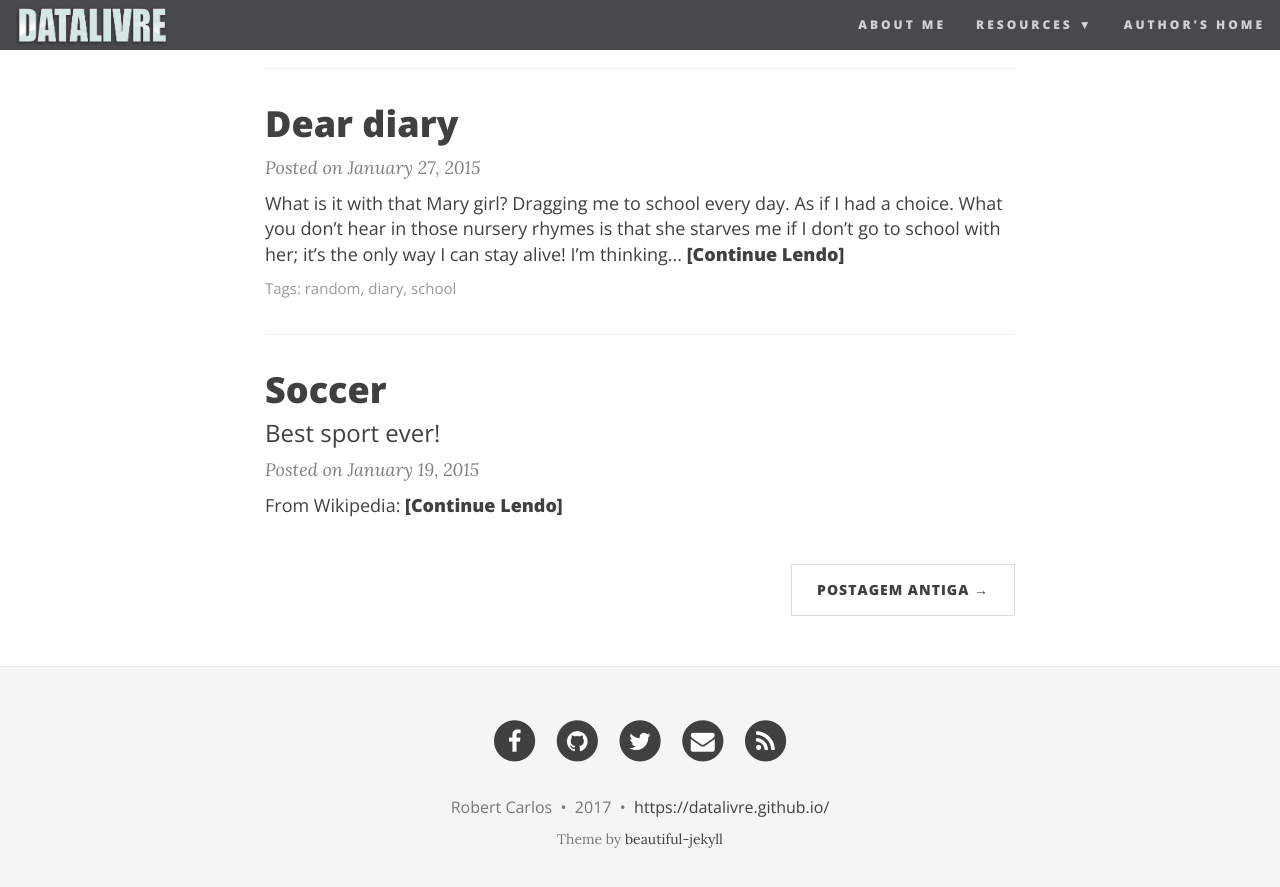
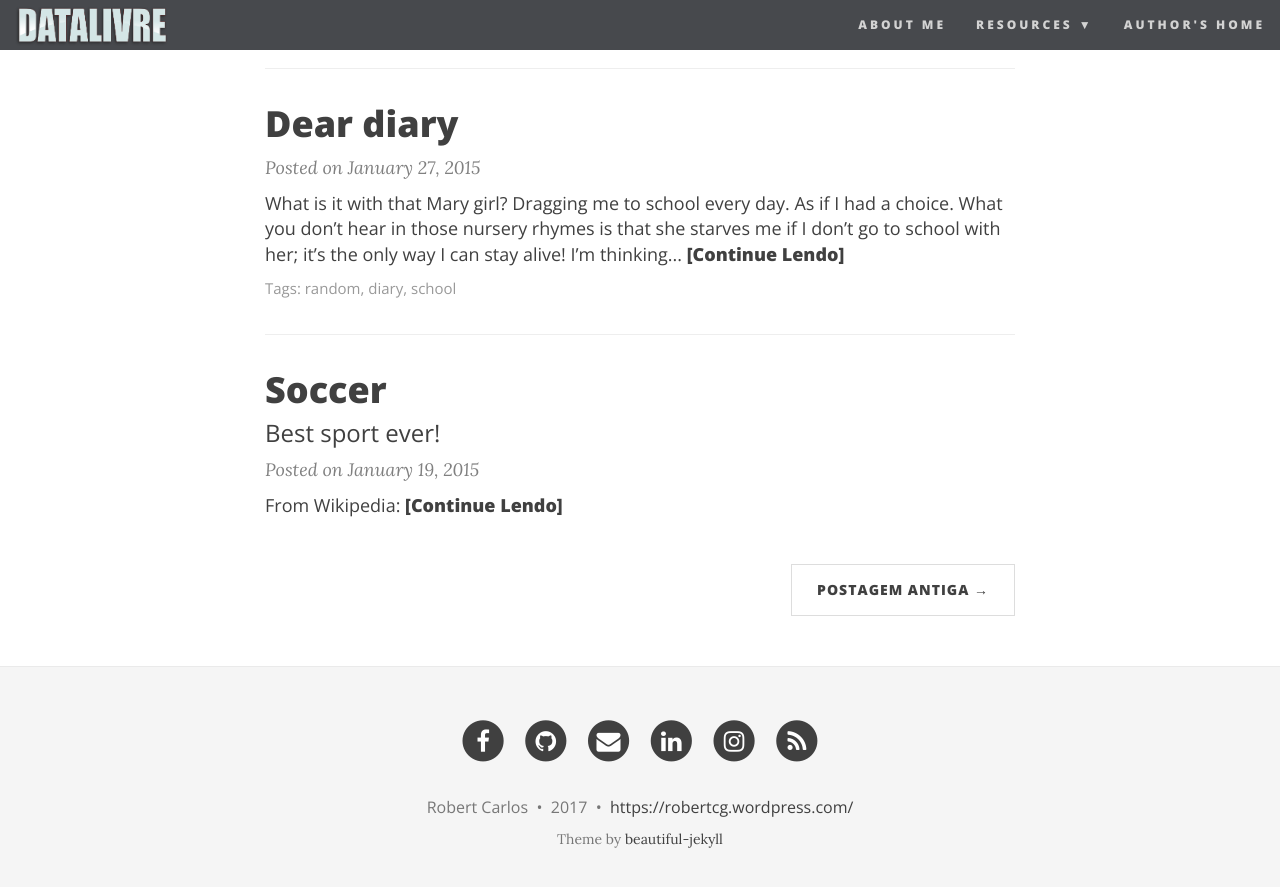
Before and after one commit to datalivre/datalivre.github.io, a Jekyll site: the page built from index.html, in a window 1280 px wide and 900 px high, scrolled down 1127 px. Shown: the top 887 px of the window. Built offline with Jekyll 4.4.1, drawn with Linux system fonts in a browser that asks for light colours; nearby versions of some CDN libraries; the list of posts is cut into pages by our own code; some of the changed lines change nothing that is shown.

Commit message:
Update _config.yml

```diff
--- a/_config.yml
+++ b/_config.yml
@@ -16,7 +16,7 @@ baseurl: ""
 # Name of website
 title: Data Livre
 # Short description of your site
-description: A virtual proof that name is awesome!
+description: Mais um blog para ciêntistas de dados!
 
 # --- Navigation bar options --- #
 
@@ -44,16 +44,16 @@ title-img: "/img/logo.png"
 author:
   name: Robert Carlos
   email: "robert.n.roll@gmail.com"
-  facebook: "https://www.facebook.com/robert.n.roll"  # eg. daattali
-  github: yourname    # eg. daattali
+  facebook: "robert.n.roll"  # eg. daattali
+  github: "datalivre"    # eg. daattali
   twitter: yourname   # eg. daattali
   reddit: yourname    # eg. daattali
   google-plus: +yourname   # eg. +DeanAttali or 109424658772469020925
-  linkedin: yourname  # eg. daattali
+  linkedin: "robert-carlos"  # eg. daattali
   xing: yourname      # eg. daattali
   stackoverflow: yourlink  # eg. "3943160/daattali"
   snapchat: yourname  # eg. daattali
-  instagram: yourname # eg. daattali
+  instagram: "robbie_robert" # eg. daattali
   youtube: yourlink   # eg. user/daattali or channel/daattali
   spotify: yourname   # eg. daattali
   telephone: yourphone   # eg. +14159998888
@@ -63,15 +63,15 @@ footer-links-active:
   rss: true
   facebook: true
   email: true
-  twitter: true
+  twitter: false
   google-plus: false
   github: true
   reddit: false
-  linkedin: false
+  linkedin: true
   xing: false
   stackoverflow: false
   snapchat: false
-  instagram: false
+  instagram: true
   youtube: false
   spotify: false
   telephone: false
@@ -80,12 +80,12 @@ footer-links-active:
 share-links-active:
   twitter: true
   facebook: true
-  google: false
+  google: true
   linkedin: true
 
 # How to display the link to the website in the footer
 # Remove this if you don't want a link in the footer
-url-pretty: "https://datalivre.github.io/"  # eg. "deanattali.com/beautiful-jekyll"
+url-pretty: "https://robertcg.wordpress.com/"  # eg. "deanattali.com/beautiful-jekyll"
 
 # --- Misc --- #
 # Fill in your Disqus shortname (NOT the userid) if you want to support Disqus comments
```
